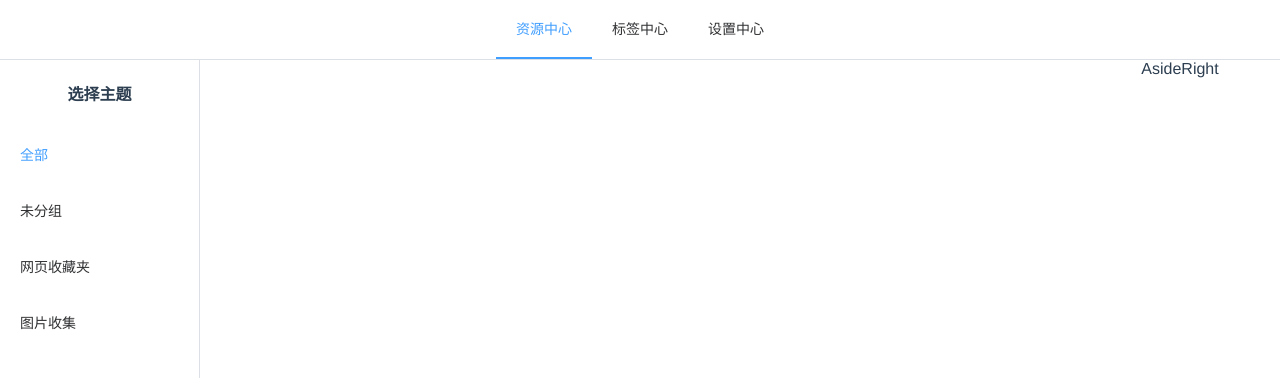
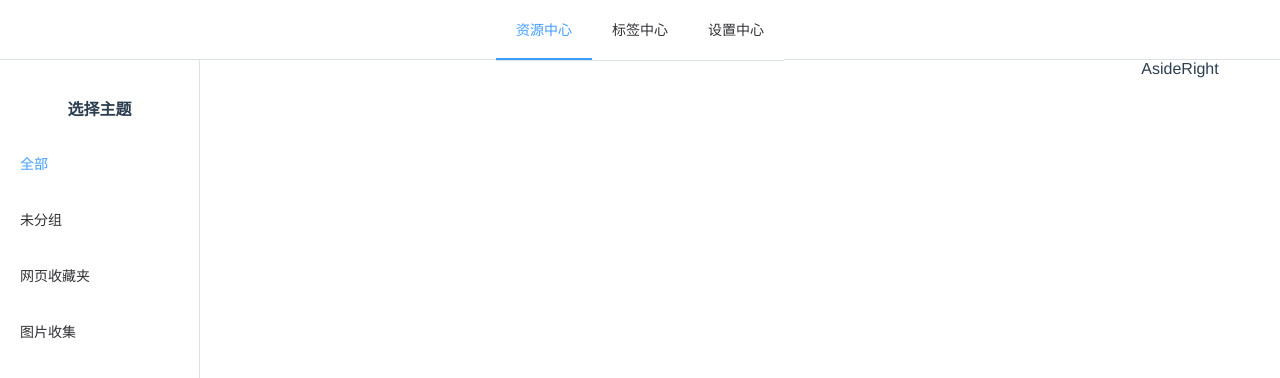
Before and after one commit to CJc-3103/resource-manager, a Vue app: page /#/resources in a window 1280 px wide. Shown: the top 378 px of the page. Built offline with nearby package versions, Linux system fonts and the light colour scheme.

Commit message:
update layout: nav-bar and aside--left

```diff
--- a/src/assets/styles/index.scss
+++ b/src/assets/styles/index.scss
@@ -1,3 +1,5 @@
 :root {
-  --container-border: 1px solid var(--el-border-color, #dcdfe6);
+  --container-border-width: 1px;
+  --container-border: var(--container-border-width) solid
+    var(--el-border-color, #dcdfe6);
 }
--- a/src/assets/styles/layout/index.scss
+++ b/src/assets/styles/layout/index.scss
@@ -11,11 +11,16 @@ $right-aside-max-width: 200px;
   height: $header-height;
   line-height: $header-height;
   z-index: 1; // 避免底部边框在主体滚动时被遮挡
+  position: relative;
 
   .nav-bar {
     width: 100%;
+    height: 100%;
+    // height: var($header-height + --container-border-width);
     display: flex;
     justify-content: center;
+    position: relative;
+    top: var(--container-border-width);
   }
 }
 
@@ -23,13 +28,13 @@ $right-aside-max-width: 200px;
 .el-aside--left {
   max-width: $left-aside-max-width;
   border-right: var(--container-border);
-  padding: 0 0 20px;
+  padding: 20px 0;
 
   .aside-title {
     // display: block;
     font-size: 1em;
     font-weight: bold;
-    margin: 1.33em 0;
+    margin: 1em 0;
   }
 
   .el-menu {
```
